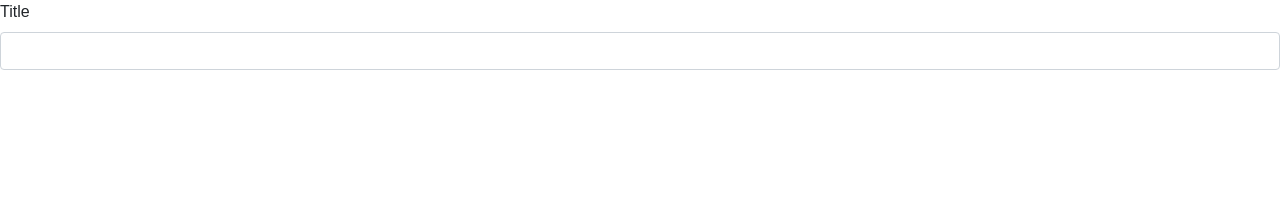
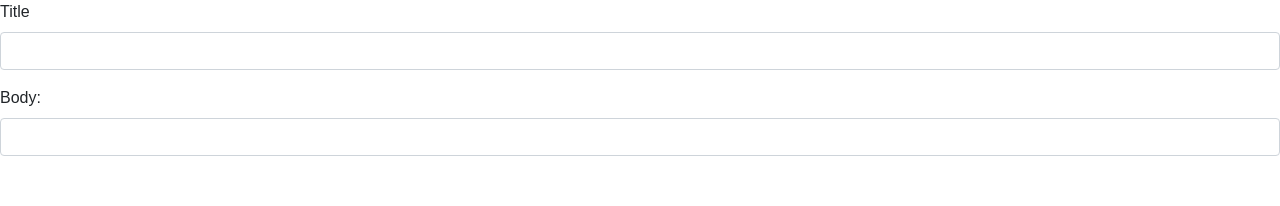
Before and after one commit to salma71/ideabank, a React (Create React App) app: page /ideas/new in a window 1280 px wide. Shown: the top 206 px of the page. Built offline with nearby package versions, Linux system fonts and the light colour scheme.

Commit message:
render ideaBody field

```diff
--- a/src/components/ideas_new.js
+++ b/src/components/ideas_new.js
@@ -17,6 +17,19 @@ class IdeasNew extends Component {
         )
     }
 
+    renderBodyField(field) {
+        return (
+            <div className="form-group">
+                <label>Body:</label>
+                <input
+                    className="form-control"
+                    type="text"
+                    {...field.input}
+                />
+            </div>
+        )
+    }
+
     render() {
         return(
             <div>
@@ -28,6 +41,10 @@ class IdeasNew extends Component {
                     component={this.renderTitleField} //takes fun to display the component - help Field to
                     // show himself on the screen
                     />
+                    <Field
+                        name="body"
+                        component={this.renderBodyField}
+                    />
                 </form>
             </div>
         )
```
